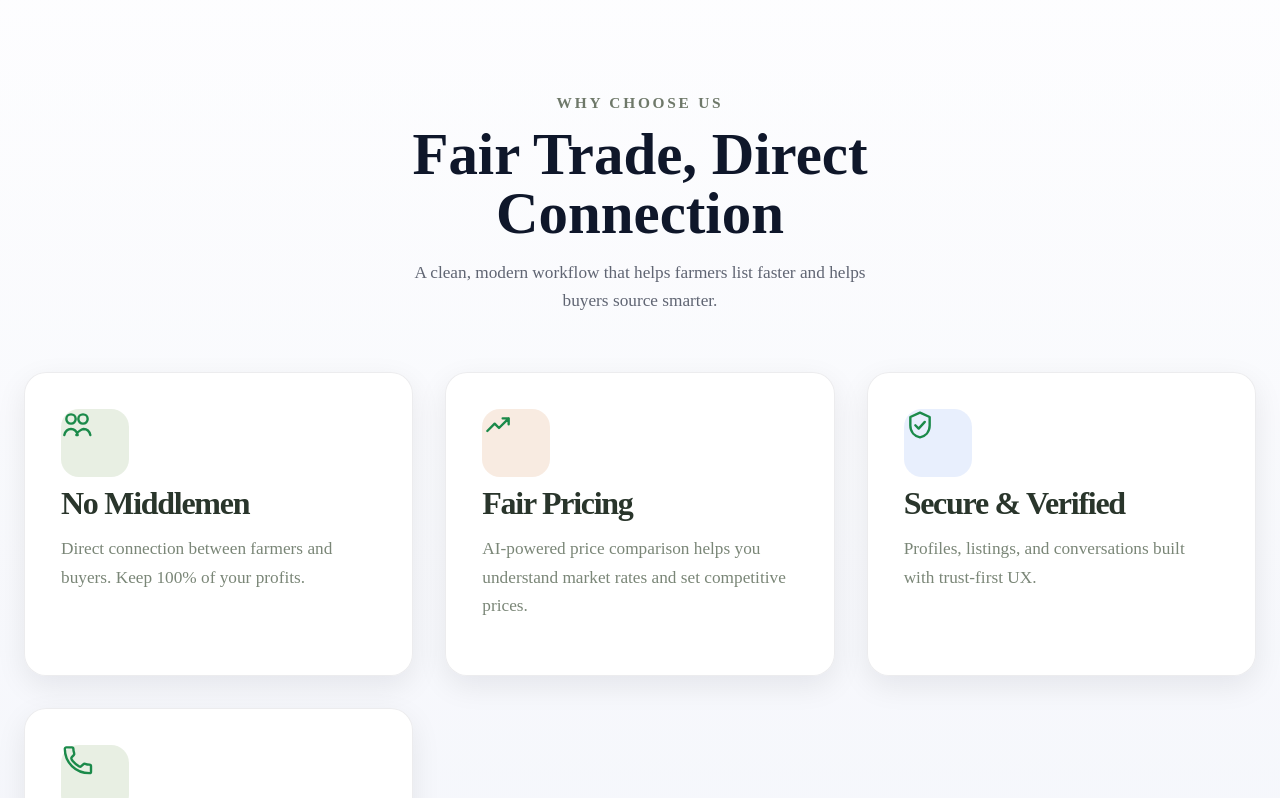
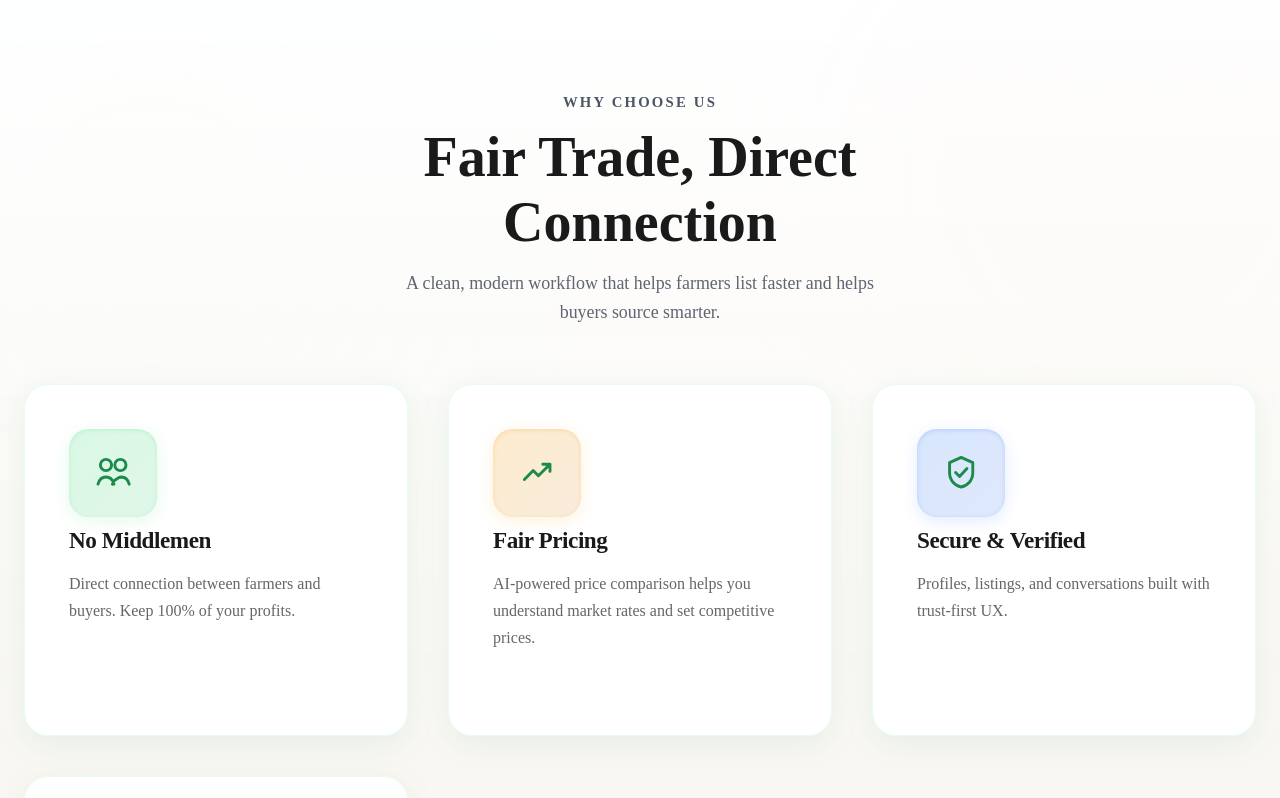
Before and after one commit to kirti253/Kissan_setu, a Next.js app in the folder frontend/: page / in a window 1280 px wide. Shown: the part 802-1600 px from the top of the page. Built offline with nearby package versions, Linux system fonts and the light colour scheme.

Commit message:
modified features section

```diff
--- a/frontend/app/globals.css
+++ b/frontend/app/globals.css
@@ -490,8 +490,15 @@ select {
 }
 
 .landing-features {
-  background: linear-gradient(180deg, rgba(255, 255, 255, 0.6) 0%, #f3f5fb 100%);
+  background:
+    linear-gradient(180deg, rgba(255, 255, 255, 0.92) 0%, rgba(250, 248, 244, 0.95) 50%, rgba(245, 243, 238, 0.98) 100%),
+    radial-gradient(circle at 12% 20%, rgba(74, 222, 128, 0.06), transparent 30rem),
+    radial-gradient(circle at 88% 15%, rgba(245, 158, 11, 0.05), transparent 28rem),
+    radial-gradient(circle at 92% 85%, rgba(59, 130, 246, 0.04), transparent 26rem),
+    radial-gradient(circle at 5% 75%, rgba(34, 197, 94, 0.04), transparent 25rem);
   padding: clamp(4rem, 8vw, 6rem) 1.5rem clamp(4.5rem, 8vw, 6.5rem);
+  position: relative;
+  overflow: hidden;
 }
 
 .landing-features-inner {
@@ -508,98 +515,127 @@ select {
 }
 
 .landing-heading h2 {
-  max-width: 18ch;
-  font-size: clamp(2rem, 4.6vw, 3.8rem);
-  line-height: 1;
+  max-width: 22ch;
+  font-size: clamp(2rem, 4.6vw, 3.5rem);
+  line-height: 1.15;
+  font-weight: 700;
+  color: #1a1a1a;
 }
 
 .landing-eyebrow {
   background: transparent;
-  color: #6e7869;
+  color: #4b5563;
   padding: 0;
   border-radius: 0;
-  font-size: 0.96rem;
-  letter-spacing: 0.18em;
+  font-size: 0.92rem;
+  letter-spacing: 0.15em;
   text-transform: uppercase;
+  font-weight: 800;
 }
 
 .landing-subheading {
   margin: 0;
   max-width: 56ch;
-  color: rgba(15, 23, 42, 0.66);
-  font-size: 1.08rem;
-  line-height: 1.6;
+  color: rgba(15, 23, 42, 0.7);
+  font-size: 1.12rem;
+  line-height: 1.7;
+  font-weight: 500;
 }
 
 .landing-feature-grid {
-  gap: 2rem;
+  gap: 2.5rem;
+  display: grid;
+  grid-template-columns: repeat(auto-fit, minmax(300px, 1fr));
 }
 
 .landing-feature-card {
-  min-height: 19rem;
-  padding: 2.25rem;
-  border-radius: 22px;
-  background: rgba(255, 255, 255, 0.96);
-  box-shadow: var(--shadow-soft);
+  min-height: 22rem;
+  padding: 2.75rem;
+  border-radius: 24px;
+  background: rgba(255, 255, 255, 0.98);
+  border: 1px solid rgba(74, 222, 128, 0.12);
+  box-shadow: 0 8px 32px rgba(27, 138, 74, 0.08), inset 0 1px 0 rgba(255, 255, 255, 0.5);
   animation: rise-in 760ms ease-out both;
+  transition: all 300ms cubic-bezier(0.34, 1.56, 0.64, 1);
+  display: flex;
+  flex-direction: column;
 }
 
 .landing-feature-card:hover {
-  transform: translateY(-4px);
-  box-shadow: 0 18px 50px rgba(2, 6, 23, 0.12);
+  transform: translateY(-6px) scale(1.01);
+  box-shadow: 0 20px 60px rgba(27, 138, 74, 0.15), inset 0 1px 0 rgba(255, 255, 255, 0.6);
+  border-color: rgba(74, 222, 128, 0.25);
 }
 
 .landing-feature-card:nth-child(2) {
   animation-delay: 90ms;
 }
 
-.landing-feature-card:nth-child(3) {
-  animation-delay: 180ms;
+.landing-feature-card:nth-child(4) {
+  animation-delay: 270ms;
 }
 
 .landing-feature-card h3 {
-  margin: 0 0 0.85rem;
-  font-family: var(--font-body), sans-serif;
-  font-size: 2rem;
-  font-weight: 600;
-  color: #29352b;
-  letter-spacing: -0.04em;
+  margin: 0 0 0.95rem;
+  font-family: var(--font-heading), sans-serif;
+  font-size: 1.45rem;
+  font-weight: 700;
+  color: #1a1a1a;
+  letter-spacing: -0.02em;
+  line-height: 1.3;
 }
 
 .landing-feature-card p {
   margin: 0;
-  font-size: 1.08rem;
-  color: #7a8677;
+  font-size: 1rem;
+  color: #666666;
+  line-height: 1.7;
+  flex-grow: 1;
 }
 
 .feature-icon {
-  display: inline-flex;
+  display: flex;
   align-items: center;
   justify-content: center;
-  width: 4.25rem;
-  height: 4.25rem;
-  margin-bottom: 2rem;
-  border-radius: 18px;
+  width: 5.5rem;
+  height: 5.5rem;
+  margin-bottom: 1.75rem;
+  border-radius: 20px;
+  transition: all 300ms cubic-bezier(0.34, 1.56, 0.64, 1);
+  flex-shrink: 0;
+  line-height: 1;
+  gap: 0;
+}
+
+.landing-feature-card:hover .feature-icon {
+  transform: scale(1.08);
 }
 
 .feature-icon svg {
-  width: 2rem;
-  height: 2rem;
+  width: 2.4rem;
+  height: 2.4rem;
+  display: block;
+  margin: 0;
+  padding: 0;
+  flex-shrink: 0;
 }
 
 .feature-icon-green {
-  background: #e8efe3;
-  color: #5b9655;
+  background: linear-gradient(135deg, rgba(74, 222, 128, 0.2) 0%, rgba(34, 197, 94, 0.14) 100%);
+  color: #16a34a;
+  box-shadow: inset 0 1px 4px rgba(74, 222, 128, 0.25), 0 4px 16px rgba(74, 222, 128, 0.15);
 }
 
 .feature-icon-amber {
-  background: #f8ebe1;
-  color: #da7b37;
+  background: linear-gradient(135deg, rgba(245, 158, 11, 0.2) 0%, rgba(217, 119, 6, 0.14) 100%);
+  color: #d97706;
+  box-shadow: inset 0 1px 4px rgba(245, 158, 11, 0.25), 0 4px 16px rgba(245, 158, 11, 0.15);
 }
 
 .feature-icon-blue {
-  background: rgba(37, 99, 235, 0.1);
-  color: rgba(37, 99, 235, 0.9);
+  background: linear-gradient(135deg, rgba(59, 130, 246, 0.2) 0%, rgba(37, 99, 235, 0.14) 100%);
+  color: #2563eb;
+  box-shadow: inset 0 1px 4px rgba(59, 130, 246, 0.25), 0 4px 16px rgba(59, 130, 246, 0.15);
 }
 
 /* Landing preview + proof + footer */
@@ -1667,7 +1703,7 @@ select {
 
 .feature-icon {
   font-size: 1.75rem;
-  display: block;
+
   margin-bottom: 0.5rem;
   color: var(--primary);
   stroke-width: 1.5;
@@ -2119,6 +2155,11 @@ select {
 
   .auth-features {
     grid-template-columns: repeat(2, 1fr);
+  }
+
+  .landing-feature-grid {
+    grid-template-columns: repeat(2, 1fr);
+    gap: 2rem;
   }
 
   .dashboard-intro,
@@ -2222,6 +2263,22 @@ select {
     padding: 1rem;
   }
 
+  .landing-feature-grid {
+    grid-template-columns: 1fr;
+    gap: 1.5rem;
+  }
+
+  .landing-feature-card {
+    min-height: 18rem;
+    padding: 2rem;
+  }
+
+  .feature-icon {
+    width: 5rem;
+    height: 5rem;
+    margin-bottom: 1.25rem;
+  }
+
   .role-selection {
     grid-template-columns: 1fr;
   }
```
